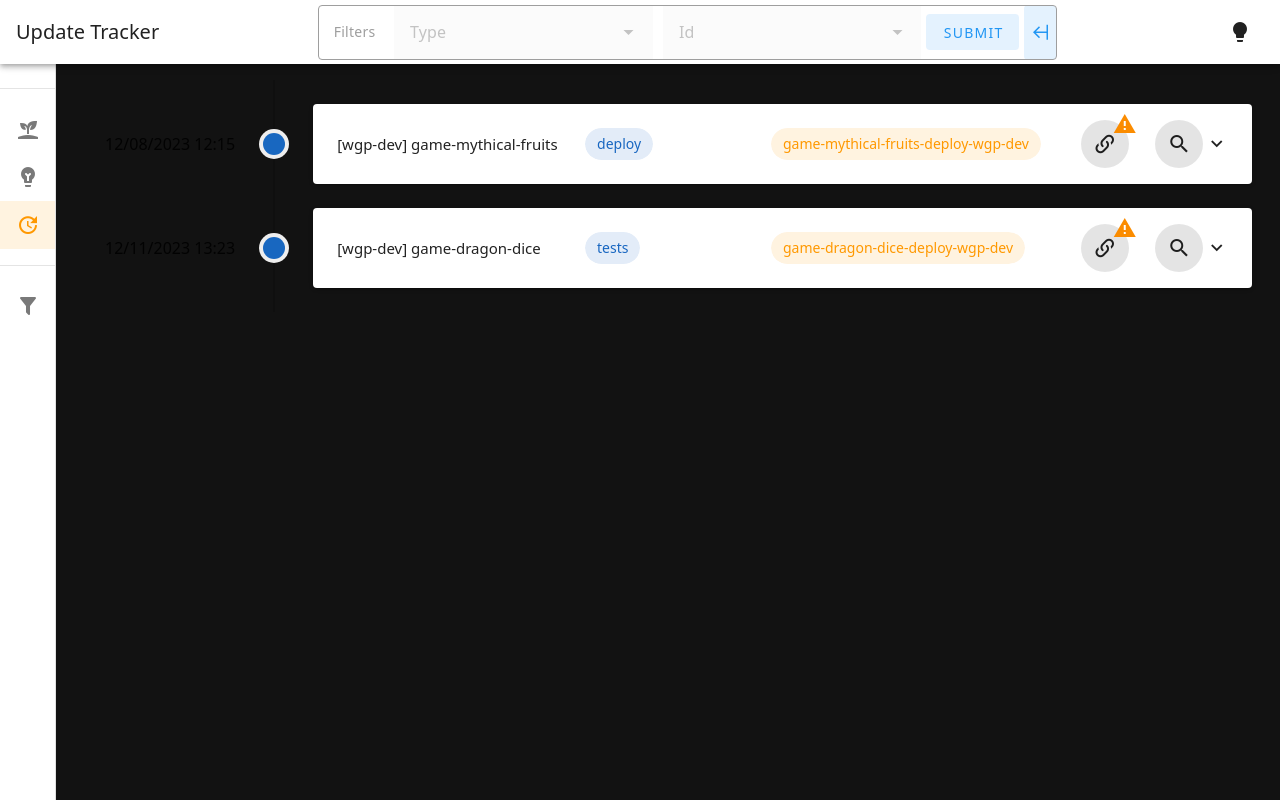
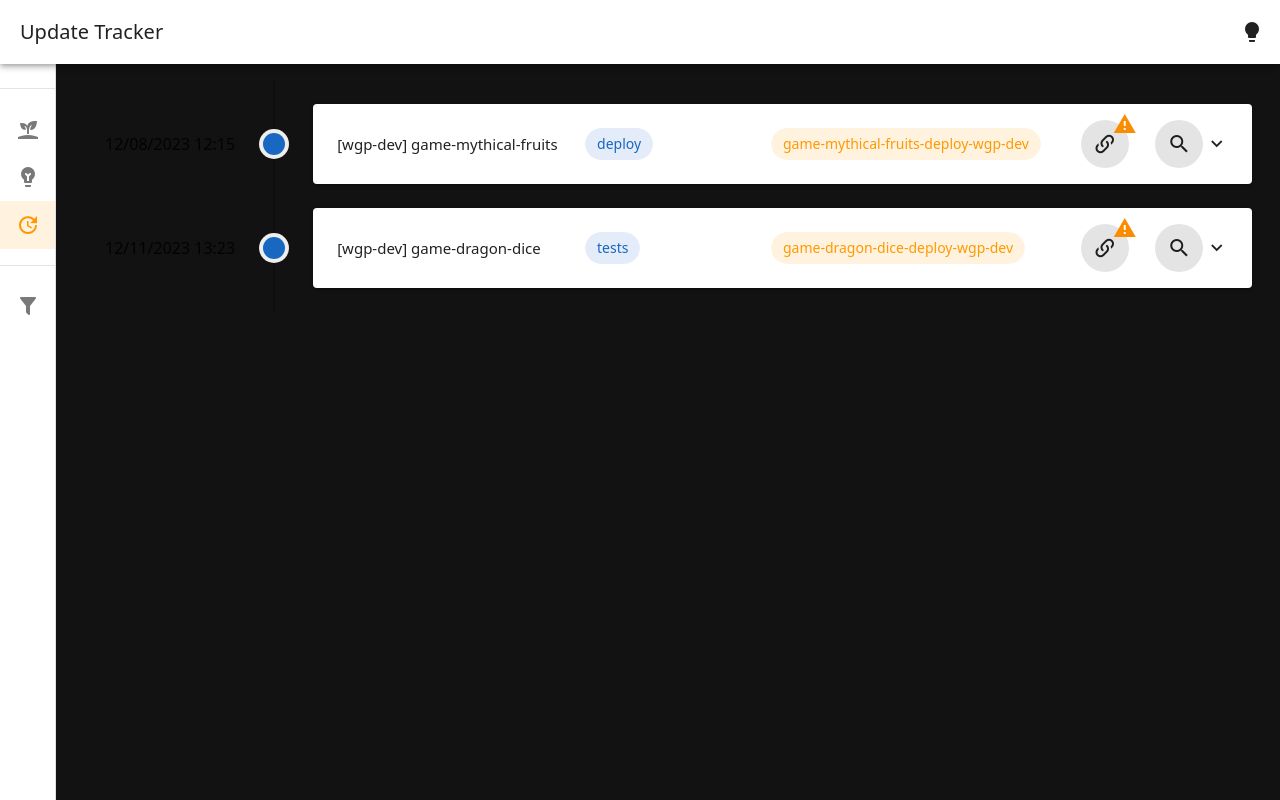
Before and after one commit to kevin-radino-aleacsysonline/tracker-visualizer, a Vue app: page /updates in a window 1280 px wide. Built offline with nearby package versions, Linux system fonts and the light colour scheme.

Commit message:
removing filter expand bar

```diff
--- a/src/App.vue
+++ b/src/App.vue
@@ -2,16 +2,9 @@
     <v-app class="dark-background">
         <v-layout>
             <v-app-bar class="app-bar">
-                <div class="left-display">
-                    <v-app-bar-nav-icon v-if="$vuetify.display.smAndDown" @click="toggleDrawer"></v-app-bar-nav-icon>
-                    <v-app-bar-title>Update Tracker</v-app-bar-title>
-                </div>
-                <div class="center-display">
-                    <filter-expand-component></filter-expand-component>
-                </div>
-                <div class="right-display">
-                    <toggle-theme-component></toggle-theme-component>
-                </div>
+                <v-app-bar-nav-icon v-if="$vuetify.display.smAndDown" @click="toggleDrawer"></v-app-bar-nav-icon>
+                <v-app-bar-title>Update Tracker</v-app-bar-title>
+                <toggle-theme-component></toggle-theme-component>
             </v-app-bar>
             <v-navigation-drawer v-model="drawer" expand-on-hover rail mobile-breakpoint="md">
                 <v-list>
@@ -38,7 +31,6 @@ import { ref } from 'vue';
 import { useRoute } from 'vue-router';
 import { eventBus } from './events/eventBus';
 import ToggleThemeComponent from './components/ToggleThemeComponent.vue';
-import FilterExpandComponent from './components/FilterExpandComponent.vue';
 import FilterChipListComponent from './components/FilterChipListComponent.vue';
 import FilterDialog from './components/FilterDialog.vue';
 import FilterToolBar from './components/FilterToolBar.vue';
--- a/src/components/FilterExpandComponent.vue
+++ /dev/null
@@ -1,134 +0,0 @@
-<template>
-    <v-card v-if="!isLoading" variant="outlined" color="grey" class="hover-card" :class="{ 'is-expanded': expanded }">
-        <v-card-text class="d-flex align-center">
-            <span class="filter-text">Filters</span>
-            <span v-if="expanded" class="d-flex align-center card-content">
-                <div class="centered-div">
-                    <dropdown-component v-if="typeItems" :label="'Type'" :color="'blue'" :items="typeItems" :query-info="QueryInfoType.type"></dropdown-component>
-                    <dropdown-component :label="'Id'" :color="'orange'" :items="idItems" :query-info="QueryInfoType.id"></dropdown-component>
-                </div>
-                <v-btn variant="tonal" color="blue" class="submit-btn">Submit</v-btn>
-            </span>
-        </v-card-text>
-        <v-btn class="expand-btn" :class="{ 'is-expanded': expanded }" variant="tonal" color="blue" @click="expanded = !expanded">
-            <v-icon>
-                {{ expanded ? 'mdi-arrow-expand-left' : 'mdi-arrow-expand-right' }}
-            </v-icon>
-        </v-btn>
-    </v-card>
-    <v-label v-else>Loading...</v-label>
-</template>
-
-<script setup lang="ts">
-import { ref, onUnmounted, onMounted, Ref, watch } from 'vue';
-import { eventBus } from '../events/eventBus';
-import { OnQueryChangedArgs, OnViewLoadingArgs, OnViewUpdateArgs } from '../events/eventTypes';
-import { getDataTypeRoute } from '../controllers/urlQuery';
-import { getTypesByDataType } from '../controllers/helpers';
-import { useRoute } from 'vue-router';
-import DropdownComponent from './DropdownComponent.vue';
-import { QueryInfoType } from '../types/queryInfoType';
-
-const expanded = ref(true);
-const route = useRoute();
-
-var isLoading = ref(false);
-var typeItems: Ref<string[]> = ref([]);
-var idItems: Ref<string[]> = ref([]);
-eventBus.on('onQueryChange', handleOnQueryChange);
-eventBus.on('onViewUpdate', handleOnViewUpdate);
-eventBus.on('onViewLoading', handleOnViewLoading);
-
-onUnmounted(() => {
-    eventBus.off('onQueryChange', handleOnQueryChange);
-    eventBus.off('onViewUpdate', handleOnViewUpdate);
-    eventBus.off('onViewLoading', handleOnViewLoading);
-});
-
-onMounted(() => {
-    updateFilters();
-});
-
-watch(route, () => {
-    updateFilters();
-});
-
-function updateFilters(): void {
-    const dataType = getDataTypeRoute(route);
-    typeItems.value?.slice(0);
-    typeItems.value = getTypesByDataType(dataType);
-}
-
-function handleOnQueryChange(_: OnQueryChangedArgs): void {}
-
-function handleOnViewUpdate(args: OnViewUpdateArgs): void {
-    isLoading.value = false;
-    idItems.value = args.list;
-}
-
-function handleOnViewLoading(_: OnViewLoadingArgs): void {
-    isLoading.value = true;
-}
-</script>
-
-<style scoped>
-.expand-btn.is-expanded {
-    min-height: 55px;
-    max-height: 55px;
-    max-width: 16px;
-    min-width: 16px;
-}
-.expand-btn {
-    transition: all 0.3s ease;
-    min-height: 40px;
-    max-height: 40px;
-    max-width: 60px;
-    min-width: 60px;
-}
-.hover-card {
-    height: 40px;
-    width: 150px;
-    transition: all 0.3s ease;
-    overflow: hidden;
-    display: flex;
-    align-items: center;
-}
-.hover-card.is-expanded {
-    width: 70%;
-    height: 55px;
-    transition: all 0.3s ease;
-}
-.filter-text {
-    padding-left: 15px;
-    min-width: 70px;
-}
-.v-card-text {
-    width: 100%;
-    display: flex;
-    align-items: center;
-    padding: 0;
-}
-.card-content {
-    transition: opacity 0.3s ease 0.3s;
-    opacity: 0;
-    display: flex;
-    align-items: center;
-    width: 100%;
-}
-.hover-card.is-expanded .card-content {
-    opacity: 1;
-}
-.centered-div {
-    flex: 1;
-    height: 100%;
-    display: flex;
-    align-items: center;
-    justify-content: center;
-}
-.centered-div > * {
-    padding: 5px;
-}
-.submit-btn {
-    margin-right: 5px;
-}
-</style>
```
